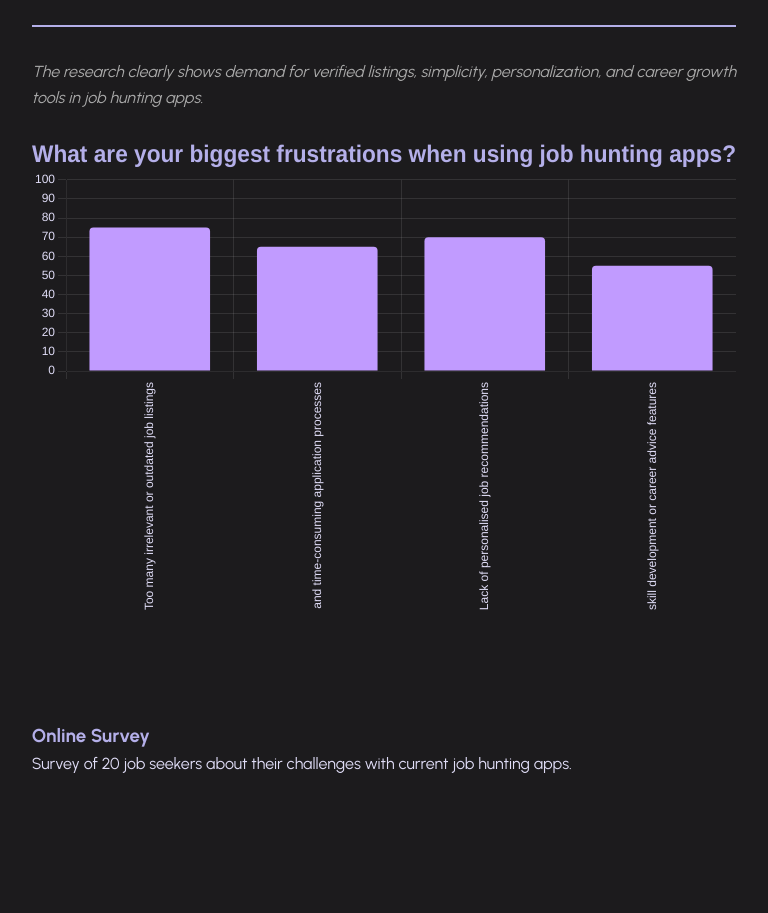
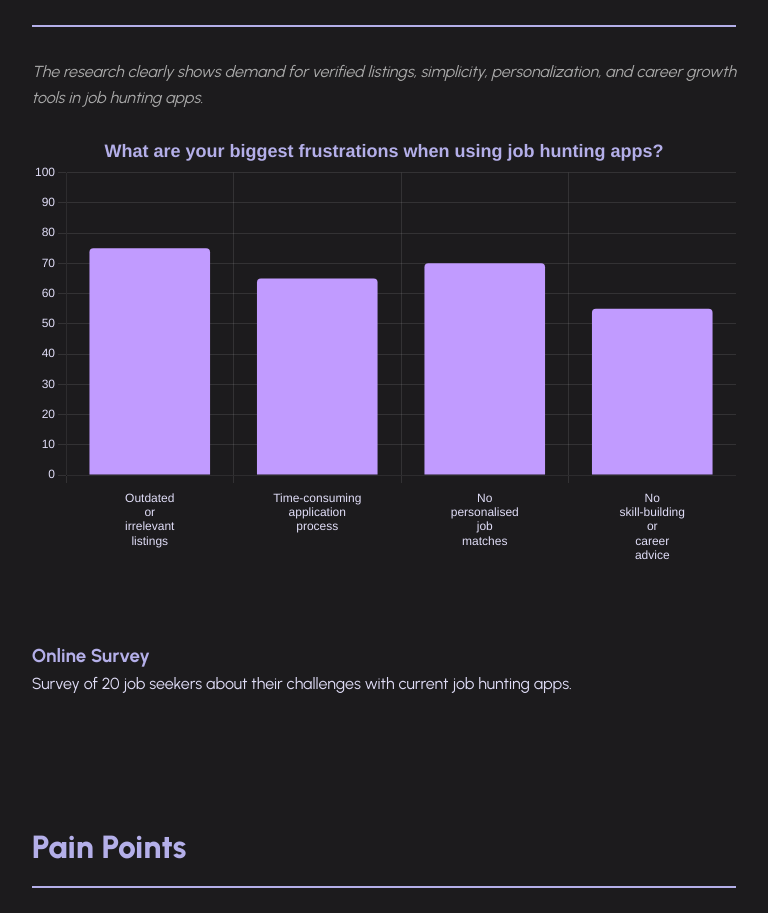
Before and after one commit to shivanirajani/shivani-portfolio, a React (Vite) app: page /portfolio/casestudy in a window 1280 px wide. Shown: the part 2328-3241 px from the top of the page, without its empty margins (406-1174 px from the left). Built offline with nearby package versions, Linux system fonts and the light colour scheme.

Commit message:
fix bar chart

```diff
--- a/src/pages/Case-Study1/case-study1.jsx
+++ b/src/pages/Case-Study1/case-study1.jsx
@@ -185,10 +185,10 @@ const caseStudyData = {
         description: "Survey of 20 job seekers about their challenges with current job hunting apps.",
         question: "What are your biggest frustrations when using job hunting apps?",
         options: [
-          "Too many irrelevant or outdated job listings",
-          "Complex and time-consuming application processes",
-          "Lack of personalised job recommendations",
-          "No skill development or career advice features",
+          "Outdated or irrelevant listings",
+          "Time-consuming application process",
+          "No personalised job matches",
+          "No skill-building or career advice",
         ],
         insights: [
           "75% of respondents reported frustration with irrelevant or outdated listings.",
@@ -407,10 +407,10 @@ const caseStudyData = {
         description: "Encuesta a 20 buscadores de empleo sobre sus desafíos con las apps actuales para buscar trabajo.",
         question: "¿Cuáles son tus mayores frustraciones al usar apps de búsqueda de empleo?",
         options: [
-          "Demasiadas ofertas irrelevantes o desactualizadas",
-          "Procesos de solicitud complejos y que consumen mucho tiempo",
-          "Falta de recomendaciones personalizadas de empleo",
-          "Sin funciones de desarrollo de habilidades o asesoría profesional",
+          "Ofertas irrelevantes o desactualizadas",
+          "Procesos de solicitud largos y complejos",
+          "Falta de recomendaciones personalizadas",
+          "Sin desarrollo de habilidades o asesoría",
         ],
         insights: [
           "El 75% de los encuestados reportó frustración con ofertas irrelevantes o desactualizadas.",
@@ -571,21 +571,14 @@ function UserResearch({ language }) {
   const options = {
     responsive: true,
     maintainAspectRatio: false,
-    layout: {
-      padding: {
-        bottom: 80, // try 80–100 to fit full 90° labels
-      },
-    },
+    layout: { padding: { bottom: 40 } },
     plugins: {
       legend: { display: false },
       title: {
         display: true,
         text: survey.question,
         color: COLORS.sectionTitle,
-        font: (ctx) => ({
-          size: ctx.chart.width < 500 ? 16 : 24,
-          weight: ctx.chart.width < 500 ? "500" : "700",
-        }),
+        font: { size: 18, weight: "bold" },
       },
       tooltip: {
         callbacks: {
@@ -609,19 +602,24 @@ function UserResearch({ language }) {
           font: (ctx) => ({
             size: ctx.chart.width < 500 ? 10 : 12,
           }),
-          maxRotation: 90,
-          minRotation: 90,
+          maxRotation: (ctx) => (ctx.chart.width < 600 ? 90 : 0),
+          minRotation: (ctx) => (ctx.chart.width < 600 ? 90 : 0),
           callback: function (val) {
             const label = this.getLabelForValue(val);
+
+            // If the chart is wide, allow word wrapping (not mid-word)
+            if (this.chart.width >= 600) {
+              return label.split(' '); // Break into array at spaces (new line per word)
+            }
+
             return label;
           },
+          padding: 8,
         },
-        grid: { color: "rgba(255, 255, 255, 0.1)" },
+        grid: {
+          color: "rgba(255, 255, 255, 0.1)",
+        },
       },
-
-
-
-
 
     },
   };
@@ -632,16 +630,9 @@ function UserResearch({ language }) {
       {summary && (
         <p style={{ fontStyle: "italic", color: "#aaa", marginBottom: 20 }}>{summary}</p>
       )}
-     <div
-  style={{
-    height: "70vh", // or try 80vh if needed
-    width: "100%",
-    overflowX: "auto",
-  }}
->
-  <Bar data={chartData} options={options} />
-</div>
-
+      <div style={{ height: "60vh", width: "100%" }}>
+        <Bar data={chartData} options={options} />
+      </div>
       <div style={{ marginTop: 30 }}>
         <h3 style={{ color: COLORS.sectionTitle }}>{survey.type}</h3>
         <p>{survey.description}</p>
```
